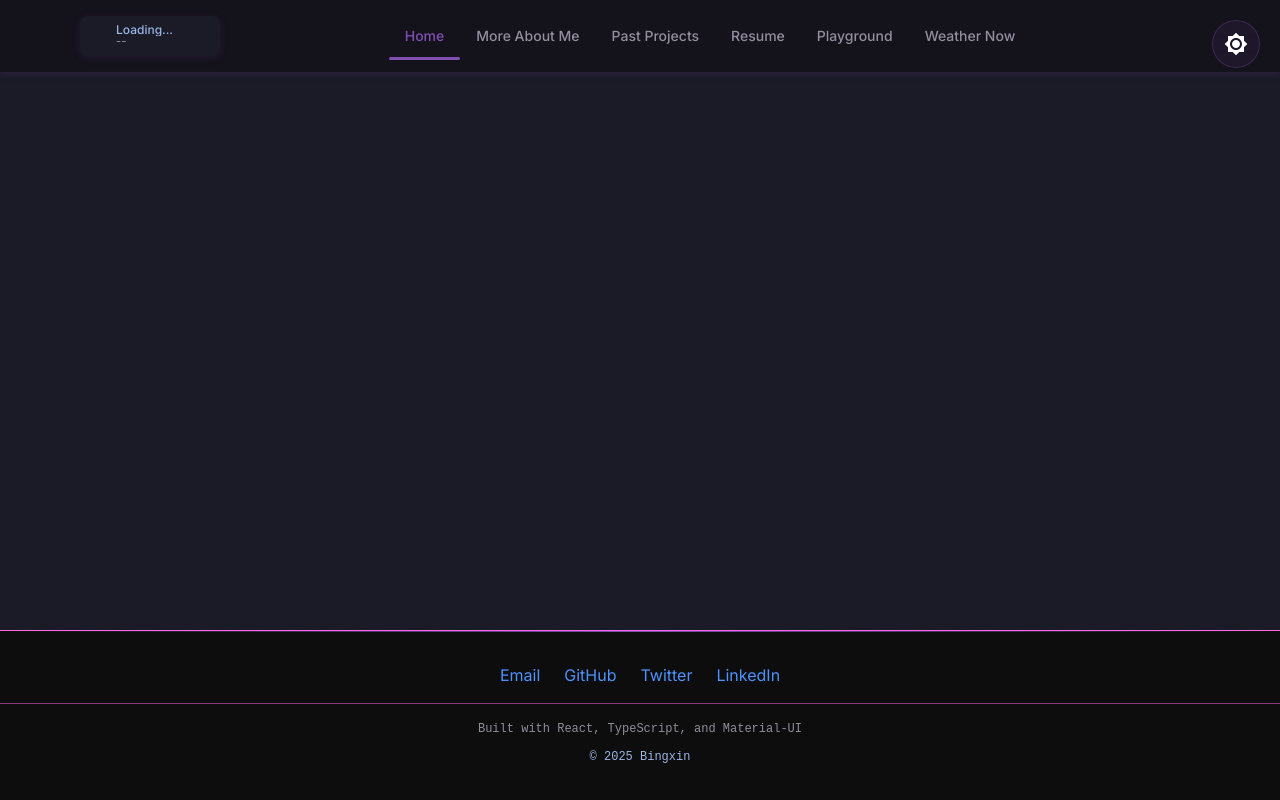
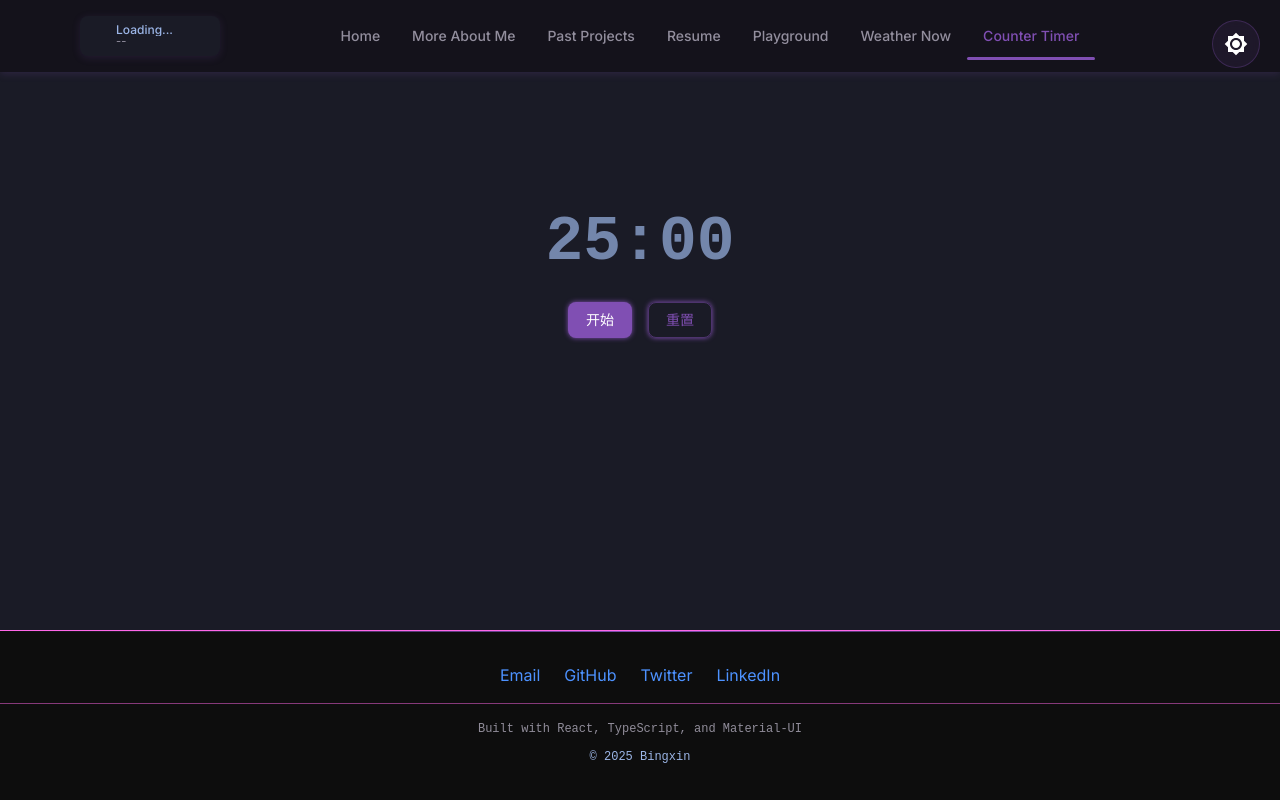
Before and after one commit to paraiii/personalWebsite, a React (Vite) app: page /timer in a window 1280 px wide. Built offline with nearby package versions, Linux system fonts and the light colour scheme; no server answers; some icons are missing.

Commit message:
Add counter timer default as 25 mins

```diff
--- a/src/App.tsx
+++ b/src/App.tsx
@@ -12,6 +12,7 @@ import { WeatherProvider } from "./contexts/WeatherContext";
 import { useThemeToggle } from "./hooks/useThemeToggle";
 
 import weatherImage from "./assets/weatherImg.png";
+import { CounterTimer } from "./components/page/CounterTimer";
 
 const HomePage: React.FC = () => (
   <Container maxWidth="xl" sx={{ py: 4 }}>
@@ -188,6 +189,7 @@ export const App = () => {
             <Route path="/resume" element={<ResumePage />} />
             <Route path="/playground" element={<PlaygroundPage />} />
             <Route path="/weather" element={<WeatherPage />} />
+            <Route path="/timer" element={<CounterTimer />} />
           </Routes>
         </Layout>
       </WeatherProvider>
--- a/src/components/Navigation.tsx
+++ b/src/components/Navigation.tsx
@@ -27,6 +27,8 @@ export const Navigation: React.FC = () => {
         return "/playground";
       case "/weather":
         return "/weather";
+      case "/timer":
+        return "/timer";
       default:
         return "/";
     }
@@ -65,6 +67,7 @@ export const Navigation: React.FC = () => {
       <Tab label="Resume" value="/resume" />
       <Tab label="Playground" value="/playground" />
       <Tab label="Weather Now" value="/weather" />
+      <Tab label="Counter Timer" value="/timer" />
     </Tabs>
   );
 };
--- /dev/null
+++ b/src/components/page/CounterTimer.tsx
@@ -0,0 +1,90 @@
+// CountdownTimer.tsx
+import { keyframes } from "@emotion/react";
+import { Box, Button, Typography } from "@mui/material";
+import React, { useEffect, useReducer } from "react";
+
+// 动画：数字闪烁
+const pulse = keyframes`
+  0% { transform: scale(1); opacity: 1; }
+  50% { transform: scale(1.05); opacity: 0.7; }
+  100% { transform: scale(1); opacity: 1; }
+`;
+
+interface TimerState {
+  timeLeft: number; // 单位：秒
+  isRunning: boolean;
+}
+
+const initialState: TimerState = {
+  timeLeft: 60 * 25, // 默认 25 分钟
+  isRunning: false,
+};
+
+function reducer(state: TimerState, action: any): TimerState {
+  switch (action.type) {
+    case "START":
+      return { ...state, isRunning: true };
+    case "PAUSE":
+      return { ...state, isRunning: false };
+    case "RESET":
+      return { ...initialState };
+    case "TICK":
+      return state.timeLeft > 0
+        ? { ...state, timeLeft: state.timeLeft - 1 }
+        : { ...state, isRunning: false };
+    default:
+      return state;
+  }
+}
+
+export const CounterTimer: React.FC = () => {
+  const [state, dispatch] = useReducer(reducer, initialState);
+
+  useEffect(() => {
+    let interval: NodeJS.Timeout;
+    if (state.isRunning) {
+      interval = setInterval(() => {
+        dispatch({ type: "TICK" });
+      }, 1000);
+    }
+    return () => clearInterval(interval);
+  }, [state.isRunning]);
+
+  const minutes = Math.floor(state.timeLeft / 60);
+  const seconds = state.timeLeft % 60;
+
+  return (
+    <Box
+      display="flex"
+      flexDirection="column"
+      alignItems="center"
+      justifyContent="center"
+      minHeight="50vh"
+      gap={3}
+    >
+      <Typography
+        variant="h2"
+        sx={{
+          fontFamily: "monospace",
+          animation: `${pulse} 1s infinite ease-in-out`,
+        }}
+      >
+        {String(minutes).padStart(2, "0")}:{String(seconds).padStart(2, "0")}
+      </Typography>
+
+      <Box display="flex" gap={2}>
+        <Button
+          variant="contained"
+          onClick={() =>
+            dispatch({ type: state.isRunning ? "PAUSE" : "START" })
+          }
+        >
+          {state.isRunning ? "暂停" : "开始"}
+        </Button>
+        <Button variant="outlined" onClick={() => dispatch({ type: "RESET" })}>
+          重置
+        </Button>
+      </Box>
+    </Box>
+  );
+};
```
